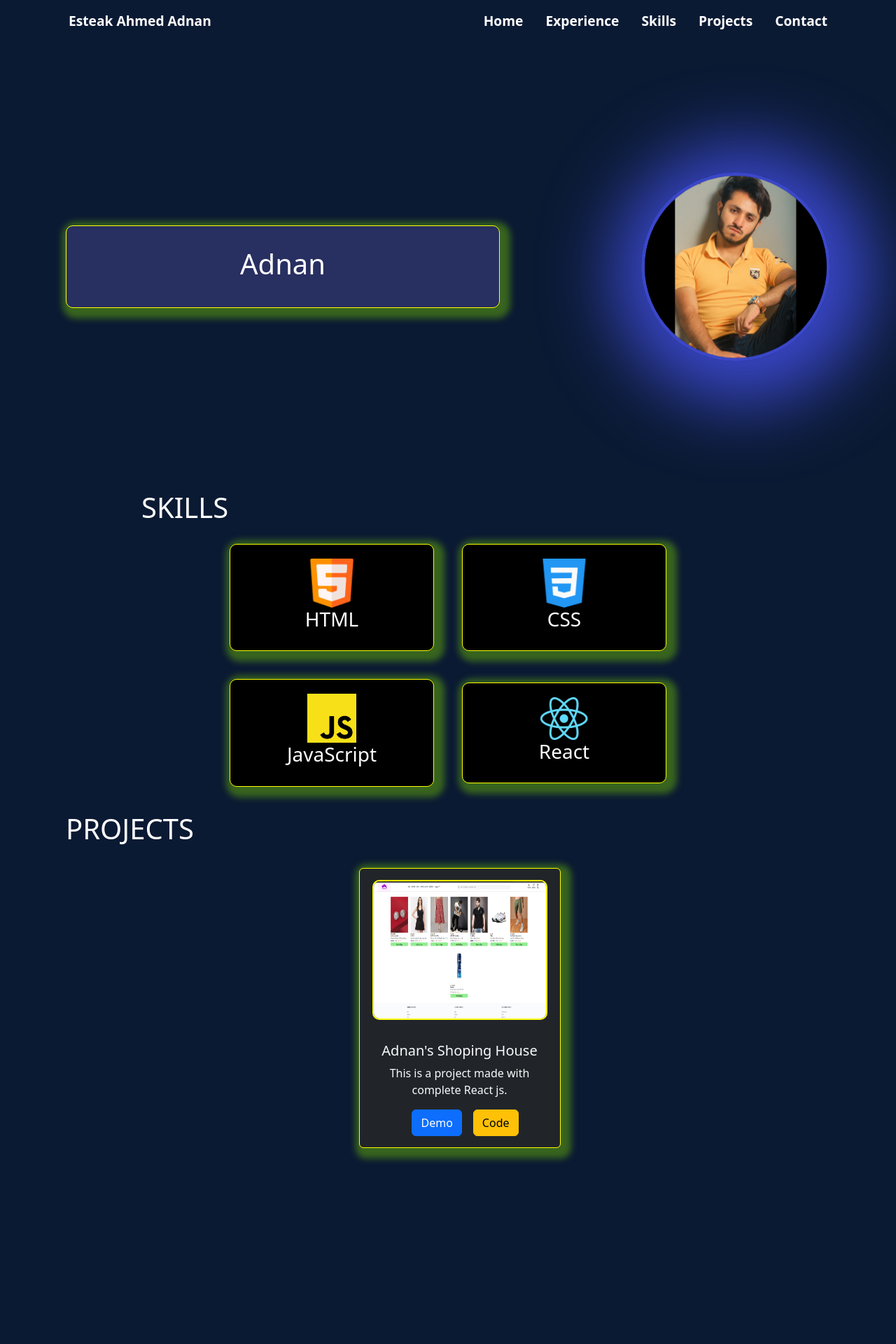
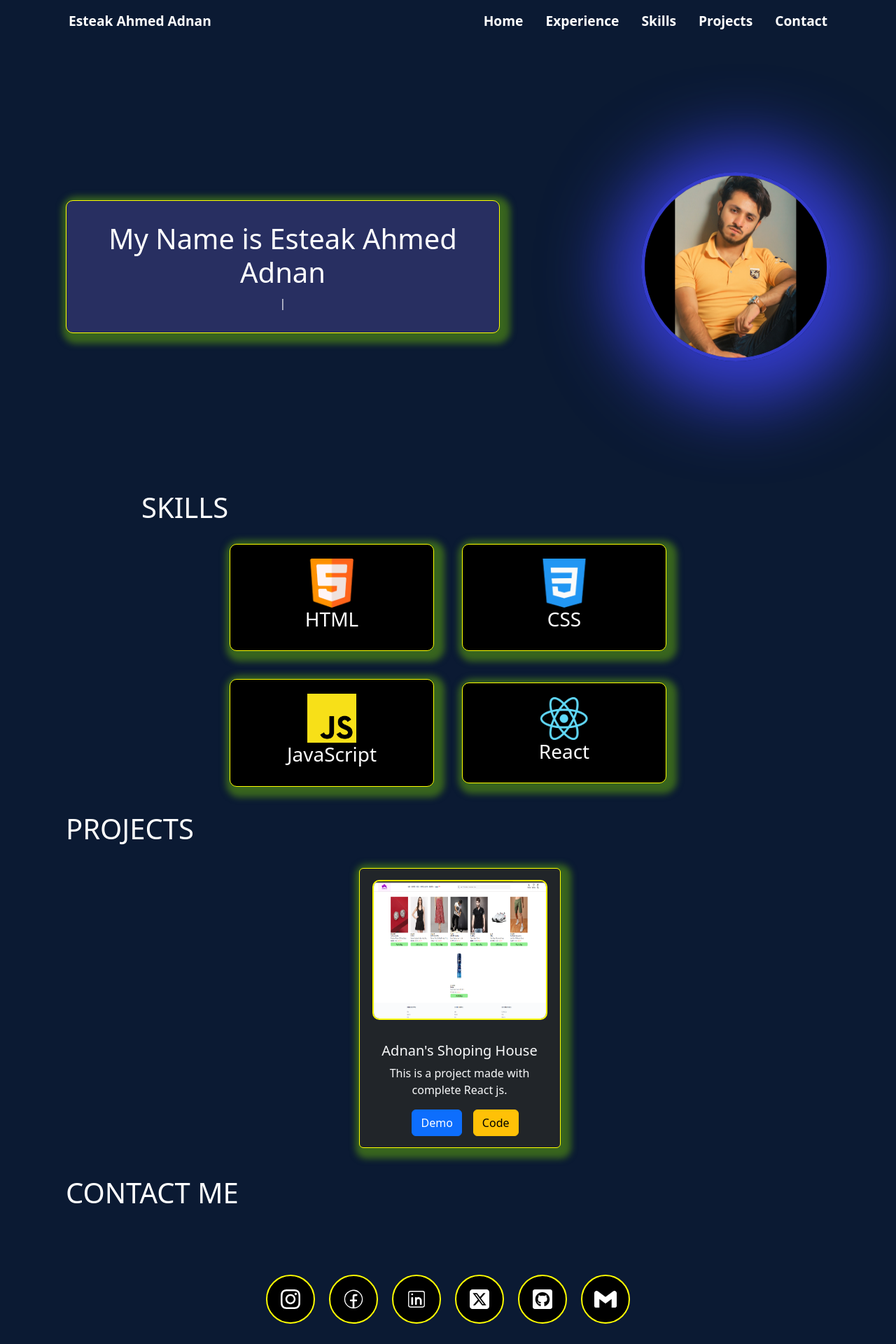
Before and after one commit to Adnan-Ahmed07/My_Personal_portfolio, a React (Vite) app: page / in a window 1280 px wide. Shown: the top 1920 px of the page at 70% size. Before the commit the page ends 1680 px from the top, so only its background shows below. Built offline with nearby package versions, Linux system fonts and the light colour scheme.

Commit message:
almost done the website some small error need to fixed

```diff
--- a/package.json
+++ b/package.json
@@ -12,7 +12,9 @@
   "dependencies": {
     "bootstrap": "^5.3.3",
     "react": "^18.3.1",
-    "react-dom": "^18.3.1"
+    "react-dom": "^18.3.1",
+    "react-icons": "^5.4.0",
+    "typed.js": "^2.1.0"
   },
   "devDependencies": {
     "@eslint/js": "^9.15.0",
--- a/src/App.jsx
+++ b/src/App.jsx
@@ -3,6 +3,7 @@ import Navbar from './components/Navbar';
 import Home from './components/Home';
 import Skills from './components/Skills';
 import Projects from './components/Project';
+import Contact from './components/Contact';
 const App=()=>{
   return (
   <>
@@ -11,6 +12,7 @@ const App=()=>{
   <Home></Home>
   <Skills></Skills>
   <Projects></Projects>
+  <Contact></Contact>
   </div>
   </>
   )
--- a/src/components/Contact.jsx
+++ b/src/components/Contact.jsx
@@ -0,0 +1,63 @@
+import React from "react";
+import { FaInstagram } from "react-icons/fa";
+import { CiFacebook } from "react-icons/ci";
+import { CiLinkedin } from "react-icons/ci";
+import { FaSquareXTwitter } from "react-icons/fa6";
+import { FaGithubSquare } from "react-icons/fa";
+import { SiGmail } from "react-icons/si";
+
+const Contact = () => {
+  return (
+    <>
+      <div className="container contact" id="contact">
+        <h1>CONTACT ME</h1>
+        <div
+          className="contact-icon"
+          data-aos="zoom-in-up"
+          data-aos-duration="1000"
+        >
+          <a
+            href="https://www.instagram.com/adnan_ahd/"
+            target="_blank"
+            className="items"
+          >
+            <FaInstagram className="icons" />
+          </a>
+          <a
+            href="https://www.facebook.com/adnanahmed52443"
+            target="_blank"
+            className="items"
+          >
+            <CiFacebook className="icons" />
+          </a>
+          <a href="https://www.google.com" target="_blank" className="items">
+            <CiLinkedin className="icons" />
+          </a>
+          <a
+            href="https://www.threads.net/@adnan_ahd?xmt=AQGzamd8FBrx8jf2xwVcsQdmB_UJNuNqkvDHTaz39pnp99M"
+            target="_blank"
+            className="items"
+          >
+            <FaSquareXTwitter className="icons" />
+          </a>
+          <a
+            href="https://github.com/Adnan-Ahmed07"
+            target="_blank"
+            className="items"
+          >
+            <FaGithubSquare className="icons" />
+          </a>
+          <a
+            href="https://mail.google.com/mail/?view=cm&to=adnansahmed07@gmail.com"
+            target="_blank"
+            className="items"
+          >
+            <SiGmail className="icons" />
+          </a>
+        </div>
+      </div>
+    </>
+  );
+};
+
+export default Contact;
--- a/src/components/Home.jsx
+++ b/src/components/Home.jsx
@@ -1,32 +1,47 @@
-import React from 'react'
+import React, { useEffect, useRef } from "react";
 // import pdf from "../pdf/resume.pdf";
 import adnan from './Data/adnan.json'
-
+import Typed from "typed.js";
 
 const Home = () => {
+  const typedRef = useRef(null);
+  useEffect(() => {
+    const options = {
+      strings: [
+        "Welcome to my profile",
+        "My Name is Esteak Ahmed Adnan",
+        "I'm a Front-end web development",
 
+      ],
+      typeSpeed: 50,
+      backSpeed: 50,
+      loop: true,
+    };
 
+    const typed = new Typed(typedRef.current, options);
+
+    return () => {
+      typed.destroy();
+    };
+  }, []);
 
   return (
     <>
-    <div className="container home">
-      <div className="left" >
+      <div className="container home" id="home">
+        <div className="left" data-aos="fade-up-right" data-aos-duration="1000">
+          <h1 ref={typedRef}></h1>
 
-   <h1>Adnan</h1>
-
-          {/* //  <a
-          //   href={pdf}
-          //   download="Resume.pdf"
-          //   className="btn btn-outline-warning my-3"
-          // >
-          //   Download Resume
-          // </a>  */}
-
-          </div>
-
+          {/* <a
+            href={pdf}
+            download="Resume.pdf"
+            className="btn btn-outline-warning my-3"
+          >
+            Download Resume
+          </a> */}
+        </div>
         <div className="right">
           <div className="img" data-aos="fade-up-left" data-aos-duration="1000">
-            <img src={`/assets/${adnan.imgSrc}`} alt="adnan" />
+          <img src={`/assets/${adnan.imgSrc}`} alt="adnan" />
           </div>
         </div>
       </div>
```
Also changed, not shown: 1 other file (tests, documents, lock files or other folders).
